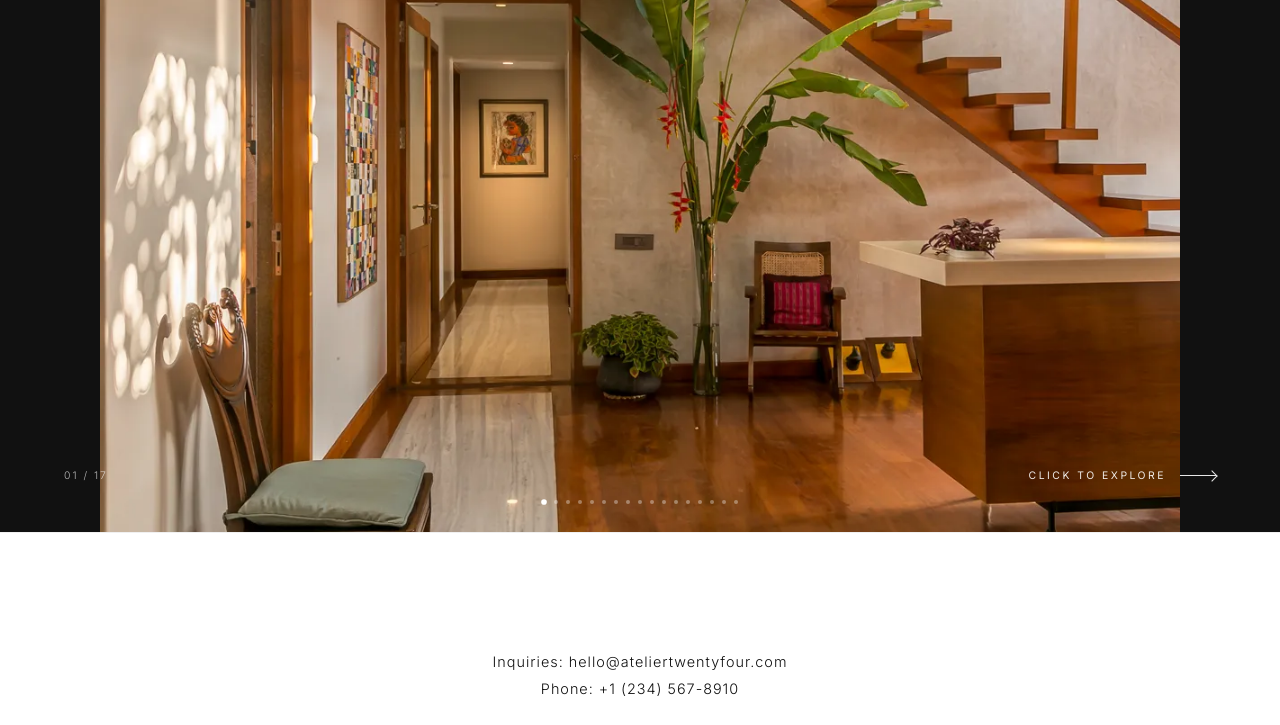
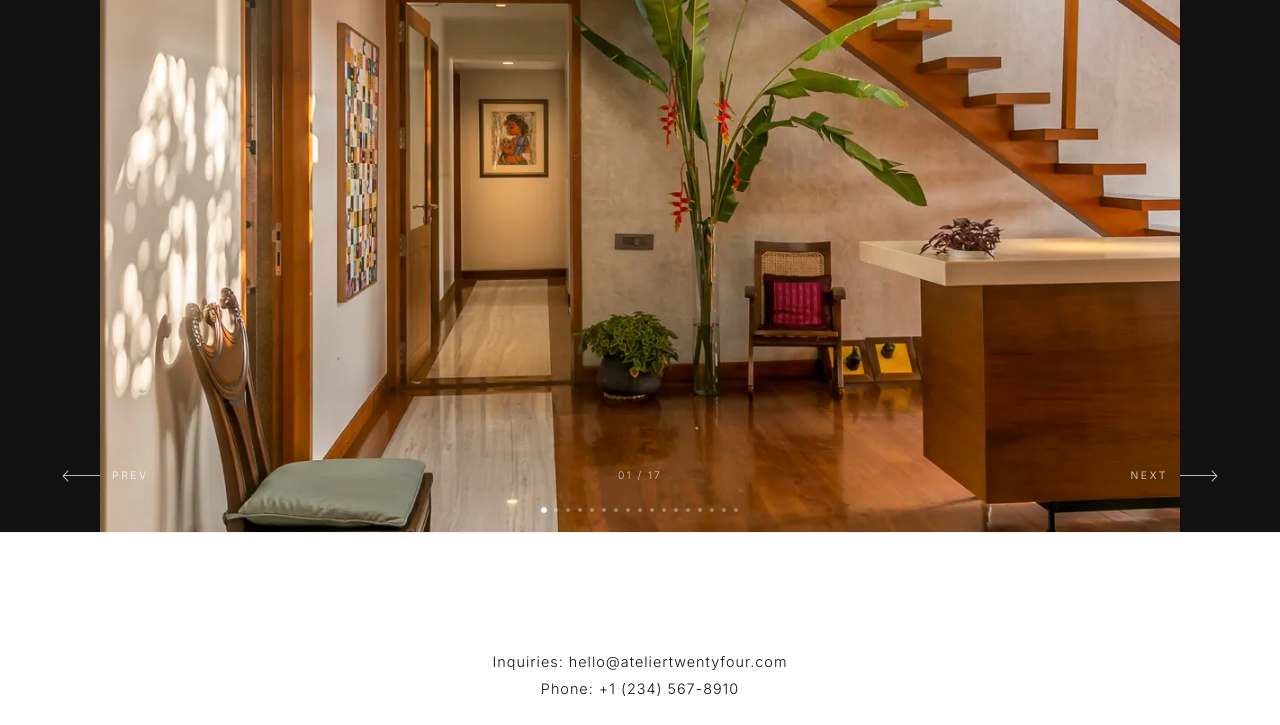
Before and after one commit to maheshwarividhi-jpg/Atelier-Twenty-Four, a plain HTML site: page 6-dover-park.html in a window 1280 px wide. Shown: the part 932-1657 px from the top of the page. Drawn offline with nearby package versions, Linux system fonts and the light colour scheme; a web font is replaced by a local one.

Commit message:
Transparent nav and prev/next image navigation

```diff
--- a/6-dover-park.html
+++ b/6-dover-park.html
@@ -7,24 +7,26 @@
     <link rel="stylesheet" href="style.css">
     <link href="https://fonts.googleapis.com/css2?family=Inter:wght@300;400&family=Playfair+Display:ital,wght@0,400;1,500&display=swap" rel="stylesheet">
     <style>
+
+        /* Nav — fully transparent, no white band */
+        nav {
+            background: transparent !important;
+            backdrop-filter: none !important;
+        }
+
         .back-link {
-            display: inline-flex;
-            align-items: center;
-            gap: 12px;
+            display: block;
             text-decoration: none;
             color: #111;
             font-size: 0.65rem;
             text-transform: uppercase;
             letter-spacing: 2.5px;
             padding: 140px 5% 0;
-            display: block;
             opacity: 0.6;
             transition: opacity 0.3s ease;
         }
         .back-link:hover { opacity: 1; }
-        .back-link::before {
-            content: '← ';
-        }
+        .back-link::before { content: '← '; }
 
         .project-intro {
             display: grid;
@@ -89,7 +91,6 @@
             width: 100%;
             height: 90vh;
             overflow: hidden;
-            cursor: pointer;
             background: #111;
             display: flex;
             align-items: center;
@@ -106,9 +107,7 @@
             justify-content: center;
         }
 
-        .viewer-slide.active {
-            opacity: 1;
-        }
+        .viewer-slide.active { opacity: 1; }
 
         .viewer-slide img {
             max-width: 100%;
@@ -119,51 +118,78 @@
             display: block;
         }
 
-        .viewer-hint {
+        /* Prev / Next click zones */
+        .viewer-prev,
+        .viewer-next {
             position: absolute;
-            bottom: 50px;
-            right: 5%;
+            top: 0;
+            bottom: 0;
+            width: 50%;
             z-index: 10;
+            cursor: pointer;
             display: flex;
-            align-items: center;
-            gap: 14px;
-            opacity: 0.9;
-            transition: opacity 0.6s ease;
-            pointer-events: none;
+            align-items: flex-end;
+            padding-bottom: 50px;
         }
 
-        .viewer-hint.hidden { opacity: 0; }
+        .viewer-prev { left: 0; justify-content: flex-start; padding-left: 5%; }
+        .viewer-next { right: 0; justify-content: flex-end; padding-right: 5%; }
 
-        .hint-text {
+        .viewer-prev-label,
+        .viewer-next-label {
             font-size: 0.65rem;
             text-transform: uppercase;
             letter-spacing: 2.5px;
+            color: rgba(255,255,255,0.7);
+            display: flex;
+            align-items: center;
+            gap: 12px;
+            transition: color 0.3s ease;
+        }
+
+        .viewer-prev:hover .viewer-prev-label,
+        .viewer-next:hover .viewer-next-label {
             color: #fff;
         }
 
-        .hint-arrow {
+        .arrow {
             width: 36px;
             height: 1px;
-            background: #fff;
+            background: currentColor;
             position: relative;
+            flex-shrink: 0;
         }
 
-        .hint-arrow::after {
+        .arrow-left::before {
+            content: '';
+            position: absolute;
+            left: 0;
+            top: -3px;
+            width: 7px;
+            height: 7px;
+            border-left: 1px solid currentColor;
+            border-top: 1px solid currentColor;
+            transform: rotate(-45deg);
+        }
+
+        .arrow-right::after {
             content: '';
             position: absolute;
             right: 0;
             top: -3px;
             width: 7px;
             height: 7px;
-            border-right: 1px solid #fff;
-            border-top: 1px solid #fff;
+            border-right: 1px solid currentColor;
+            border-top: 1px solid currentColor;
             transform: rotate(45deg);
         }
 
+        /* Counter */
         .viewer-counter {
             position: absolute;
             bottom: 50px;
-            left: 5%;
+            left: 50%;
+            transform: translateX(-50%);
             z-index: 10;
             font-size: 0.65rem;
             letter-spacing: 2px;
@@ -171,9 +197,10 @@
             font-weight: 300;
         }
 
+        /* Dots */
         .viewer-dots {
             position: absolute;
-            bottom: 28px;
+            bottom: 20px;
             left: 50%;
             transform: translateX(-50%);
             z-index: 10;
@@ -198,9 +225,8 @@
             .project-intro { grid-template-columns: 1fr; gap: 40px; padding-bottom: 60px; }
             .image-viewer { height: 70vh; }
             .project-title-block h2 { font-size: 2.8rem; }
-            .viewer-hint { bottom: 30px; }
-            .viewer-counter { bottom: 30px; }
-            .viewer-dots { bottom: 14px; }
+            .viewer-prev-label span,
+            .viewer-next-label span { display: none; }
         }
     </style>
 </head>
@@ -247,7 +273,7 @@
         </div>
     </section>
 
-    <div class="image-viewer" id="viewer" onclick="nextImage()">
+    <div class="image-viewer" id="viewer">
 
         <div class="viewer-slide active"><img src="images/6-dover-park/IMG_0215-HDR.webp" alt="Living room"></div>
         <div class="viewer-slide"><img src="images/6-dover-park/IMG_0202-HDR.webp" alt="Foyer"></div>
@@ -267,13 +293,23 @@
         <div class="viewer-slide"><img src="images/6-dover-park/untitled-2279.webp" alt="Bedroom corner"></div>
         <div class="viewer-slide"><img src="images/6-dover-park/untitled-2248.webp" alt="Living room detail"></div>
 
-        <div class="viewer-counter" id="counter">01 / 17</div>
-
-        <div class="viewer-hint" id="hint">
-            <span class="hint-text">Click to explore</span>
-            <span class="hint-arrow"></span>
+        <!-- Left half — go back -->
+        <div class="viewer-prev" onclick="changeImage(-1)">
+            <div class="viewer-prev-label">
+                <span class="arrow arrow-left"></span>
+                <span>Prev</span>
+            </div>
         </div>
 
+        <!-- Right half — go forward -->
+        <div class="viewer-next" onclick="changeImage(1)">
+            <div class="viewer-next-label">
+                <span>Next</span>
+                <span class="arrow arrow-right"></span>
+            </div>
+        </div>
+
+        <div class="viewer-counter" id="counter">01 / 17</div>
         <div class="viewer-dots" id="dots"></div>
     </div>
 
@@ -298,11 +334,9 @@
     <script>
         const slides = document.querySelectorAll('.viewer-slide');
         const counter = document.getElementById('counter');
-        const hint = document.getElementById('hint');
         const dotsContainer = document.getElementById('dots');
         const total = slides.length;
         let current = 0;
-        let hintDismissed = false;
 
         // Build dots
         slides.forEach((_, i) => {
@@ -313,22 +347,20 @@
 
         function pad(n) { return n < 10 ? '0' + n : '' + n; }
 
-        function nextImage() {
+        function changeImage(dir) {
             const dots = document.querySelectorAll('.viewer-dot');
             slides[current].classList.remove('active');
             dots[current].classList.remove('active');
-            current = (current + 1) % total;
+            current = (current + dir + total) % total;
             slides[current].classList.add('active');
             dots[current].classList.add('active');
             counter.textContent = pad(current + 1) + ' / ' + pad(total);
-            if (!hintDismissed) {
-                hint.classList.add('hidden');
-                hintDismissed = true;
-            }
         }
 
+        // Keyboard navigation
         document.addEventListener('keydown', (e) => {
-            if (e.key === 'ArrowRight' || e.key === ' ') nextImage();
+            if (e.key === 'ArrowRight') changeImage(1);
+            if (e.key === 'ArrowLeft') changeImage(-1);
         });
     </script>
 
```
